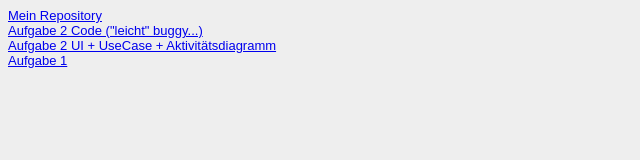
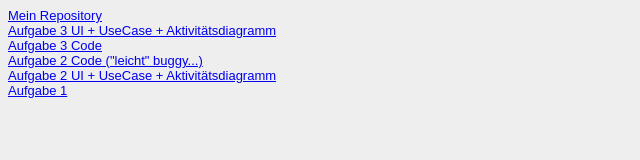
Before and after one commit to Seppel2014/EIA2, a plain HTML site: page steckbrief/steckbrief.htm in a window 1280 px wide. Shown: the whole page, without its empty margins (0-640 px from the left). Drawn offline with Linux system fonts and the light colour scheme.

Commit message:
Update steckbrief.htm

```diff
--- a/steckbrief/steckbrief.htm
+++ b/steckbrief/steckbrief.htm
@@ -14,6 +14,10 @@ body {
 <body>
 	<a href="https://github.com/Seppel2014/EIA2" target="_blank">Mein Repository</a>
 	<br>
+	<a href="https://Seppel2014.github.io/EIA2/A03/UI+UseCase+Activity.pdf" target="_blank">Aufgabe 3 UI + UseCase + Aktivitätsdiagramm </a>
+	<br>
+	<a href="https://Seppel2014.github.io/EIA2/A03/A03.html" target="_blank">Aufgabe 3 Code</a>
+	<br>
 	<a href="https://Seppel2014.github.io/EIA2/A02/A02.html" target="_blank">Aufgabe 2 Code ("leicht" buggy...)</a>
 	<br>
 	<a href="https://Seppel2014.github.io/EIA2/A02/UI+UseCase+Activity.pdf" target="_blank">Aufgabe 2 UI + UseCase + Aktivitätsdiagramm</a>
```
